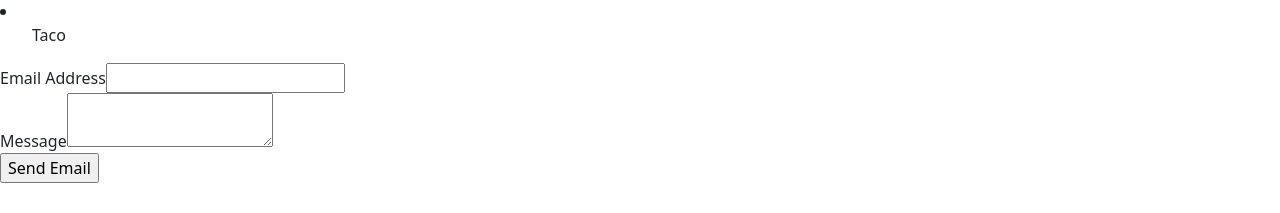
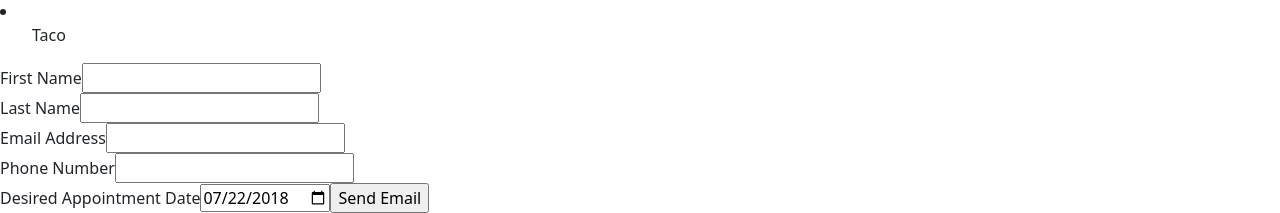
Before and after one commit to bklcross/beach_west_dental, a React (Create React App) app: page / in a window 1280 px wide. Shown: the part 1160-1373 px from the top of the page. Before the commit the page ends 1343 px from the top, so only its background shows below. Built offline with nearby package versions, Linux system fonts and the light colour scheme.

Commit message:
custom message

```diff
--- a/src/components/Form.jsx
+++ b/src/components/Form.jsx
@@ -1,61 +1,128 @@
 import {Email} from '../utils/smtp';
-//import React, {useState} from 'react';
+import React, {useState} from 'react';
 
 export default function Form () {
-    /*
-    const [name, setName] = useState(null);
-    const [email, setEmail] = useState(null);
-    const [number, setNumber] = useState(null);
-    const [date, setDate] = useState(null);
-    const [time, setTime] = useState(null);
-    */
+    const [firstName, setFirstName] = useState("");
+    const [lastName, setLastName] = useState("");
+    const [email, setEmail] = useState("");
+    const [number, setNumber] = useState("");
+    const [date, setDate] = useState("");
+    //const [time, setTime] = useState("");
+
+    const months = {
+        'Jan' : '01',
+        'Feb' : '02',
+        'Mar' : '03',
+        'Apr' : '04',
+        'May' : '05',
+        'Jun' : '06',
+        'Jul' : '07',
+        'Aug' : '08',
+        'Sep' : '09',
+        'Oct' : '10',
+        'Nov' : '11',
+        'Dec' : '12'
+    }
+
+    const calcCurrentDate = () => {
+        let currentDateTemp = new Date().toDateString();
+
+        return currentDateTemp.slice(11, 15) + '-'
+                + months[currentDateTemp.slice(4, 7)] + '-'
+                + currentDateTemp.slice(8, 10);
+    }
+
+    const calcOneYearFromNow = () => {
+        if(parseInt(currentDate.slice(5,7)) !== 12) {
+
+        } else {
+
+        }
+    }
+
+    let currentDate = calcCurrentDate();
+    let oneYearForward = calcOneYearFromNow();
 
     const sendEmail = () => {
-        console.log("hello");
         Email.send({
         Host: "smtp.mailtrap.io",
         Username : "1392670e3c9778",
         Password : "0782c03f075f82",
         To : 'dimitri.matevossian@gmail.com',
-        From : "testsender@gmail.com",
-        Subject : "test subject",
-        Body : "test body",
+        From : email,
+        Subject : "Appointment Form Submission",
+        Body : firstName + " " + lastName + " would like to make an appointment for " + date + ". Contact at: " + number,
         }).then(
             message => alert("mail sent successfully")
         );
     }
 
-    /*
-    const handleSubmit = (event) => {
+    const handleEmail = (newEmail) => {
+        setEmail(newEmail);
+    }
 
+    const handleFirstName = (newFirstName) => {
+        setFirstName(newFirstName);
     }
-    */
 
-    /*
-    const getData = (value) => {
-        setData(value.target.value);
+    const handleLastName = (newLastName) => {
+        setLastName(newLastName);
     }
-    */
+
+    const handleNumber = (newNumber) => {
+        setNumber(newNumber);
+    }
+
+    const handleDate = (newDate) => {
+        setDate(newDate);
+    }
 
     // states/hooks
     return (
         <body>
             <form method="post">
+                <label htmlFor="firstName">
+                    First Name
+                </label>
+                <input onChange={e => handleFirstName(e.target.value)}
+                    id="firstName"
+                    name="firstName"
+                /> <br />
+
+                <label htmlFor="lastName">
+                    Last Name
+                </label>
+                <input onChange={e => handleLastName(e.target.value)}
+                    id="lastName"
+                    name="lastName"
+                /> <br />
+
                 <label htmlFor="email">
                     Email Address
                 </label>
-                <input
+                <input onChange={e => handleEmail(e.target.value)}
                     id="email"
                     type="email"
                     name="email"
                 /> <br />
-                <label htmlFor="message">
-                    Message
+
+                <label htmlFor="number">
+                    Phone Number
                 </label>
-                <textarea
-                    id="message"
-                    name="message"
+                <input onChange={e => handleNumber(e.target.value)}
+                    id="number"
+                    name="number"
                 /> <br />
+
+                <label htmlFor="date">
+                    Desired Appointment Date
+                </label>
+                <input onChange={e => handleDate(e.target.value)}
+                type="date" id="date" name="date"
+                value="2018-07-22"
+                min={currentDate} max="2018-12-31"
+                />
+
                 <input type="button" value="Send Email" onClick={(e) => sendEmail()}/>
             </form>
         </body>
```
